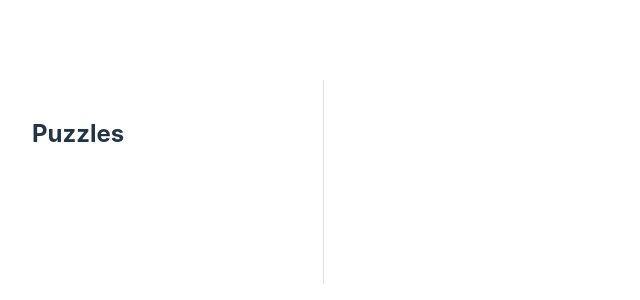
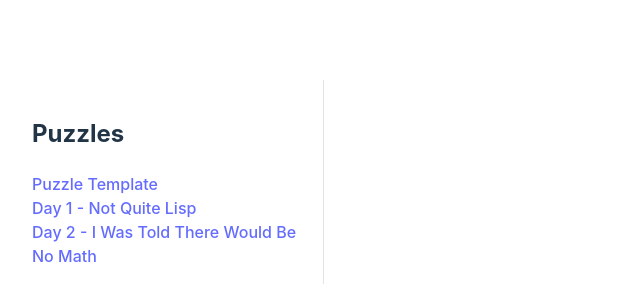
Before and after one commit to bc5g15/aoc-scaffold-2023, a React (Vite) app: page / in a window 1280 px wide. Shown: the part 218-518 px from the top of the page, without its empty margins (0-640 px from the left). Built offline with nearby package versions, Linux system fonts and the light colour scheme.

Commit message:
Remove colour aspect to enable light/dark mode

```diff
--- a/src/Navbar.tsx
+++ b/src/Navbar.tsx
@@ -4,9 +4,8 @@ import { puzzleIndex2015 } from './puzzles/2015/puzzleIndex2015';
 
 const StyleLink: FC<NavLinkProps> = ({ children, to }) => {
     return (
-        <NavLink to={to} style={({ isActive, isPending }) => ({
+        <NavLink to={to} style={({ isActive }) => ({
             fontWeight: isActive ? 'bolder' : '',
-            color: isPending ? 'red' : 'white'
         })}>
             {children}
         </NavLink>
```
